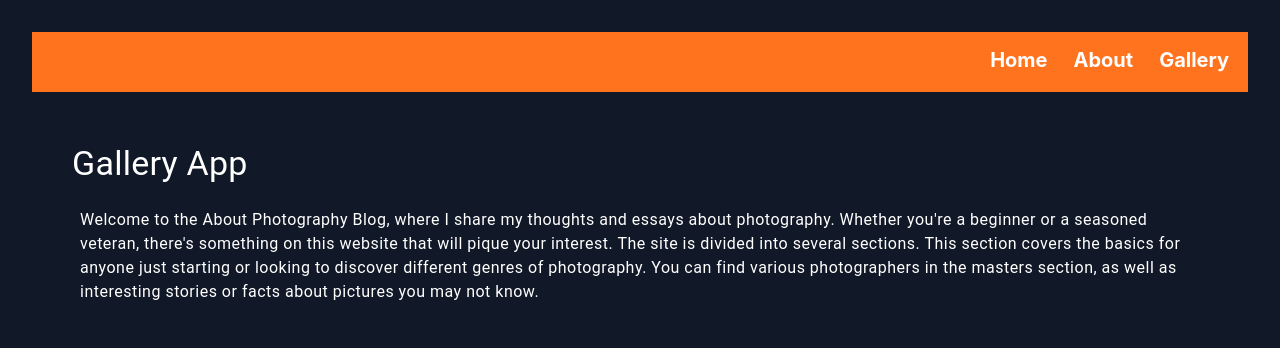
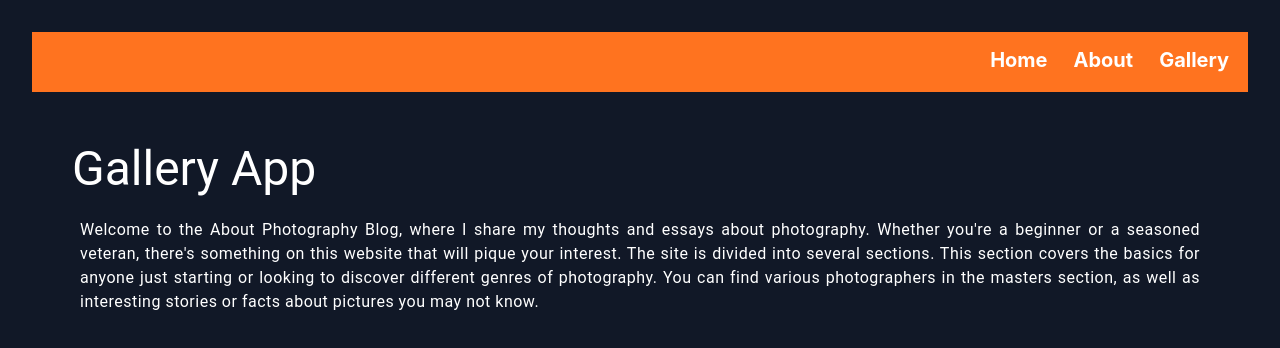
Before and after one commit to AkshayaShaji731/Gallery-App, a Vue app: page / in a window 1280 px wide. Shown: the top 348 px of the page. Built offline with nearby package versions, Linux system fonts and the light colour scheme.

Commit message:
home style updated

```diff
--- a/src/pages/HomePage.vue
+++ b/src/pages/HomePage.vue
@@ -1,7 +1,7 @@
 <template>
   <section class="pl-8 pr-8 pt-11 pb-11">
-    <h2 class="pa-2  text-white text-h4">Gallery App</h2>
-    <p class="pa-4 text-white text-body-1 ">
+    <h2 class="pa-2  text-white text-h3" >Gallery App</h2>
+    <p class="pa-4 text-white text-body-1 text-justify">
       Welcome to the About Photography Blog, where I share my thoughts and
       essays about photography. Whether you're a beginner or a seasoned veteran,
       there's something on this website that will pique your interest. The site
```
